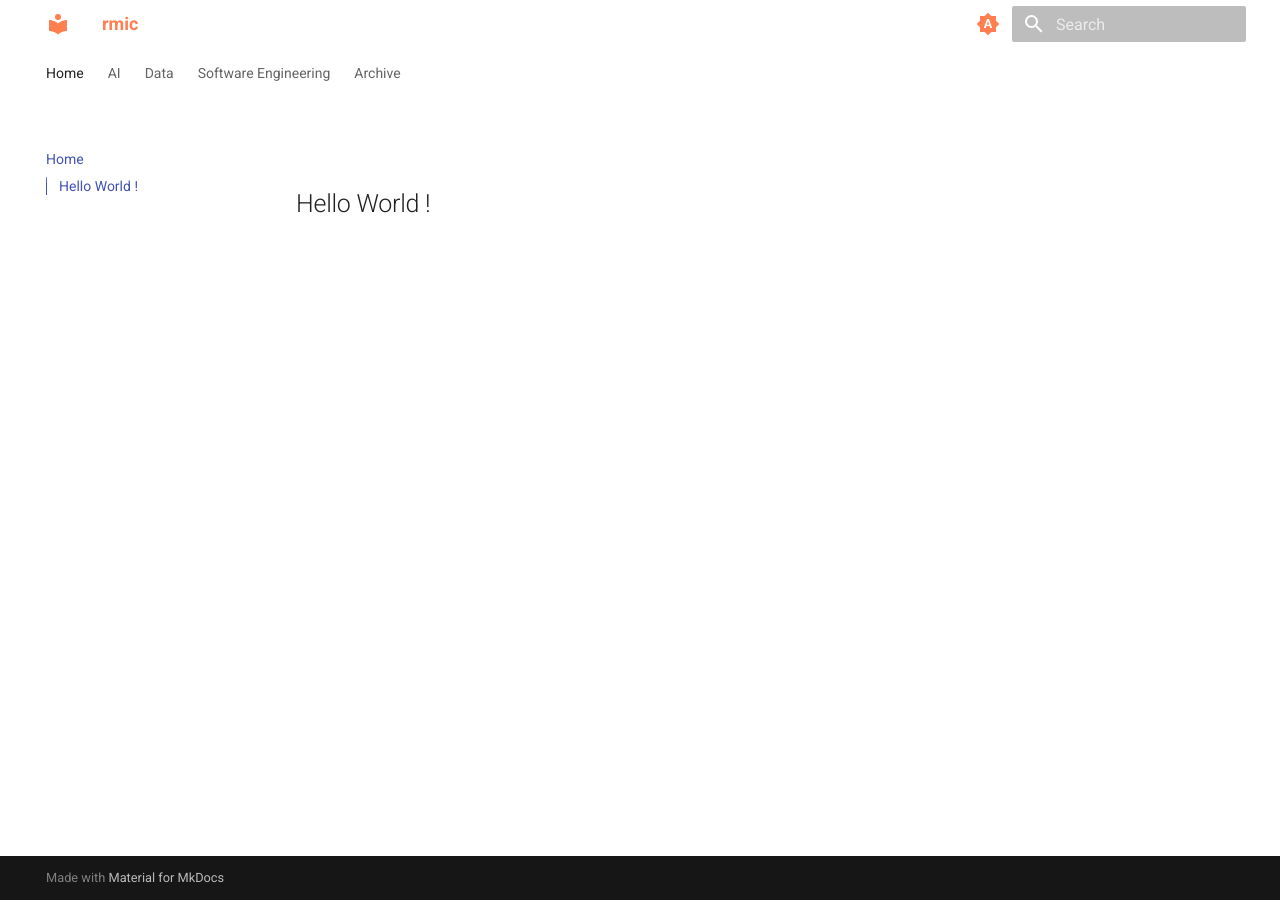
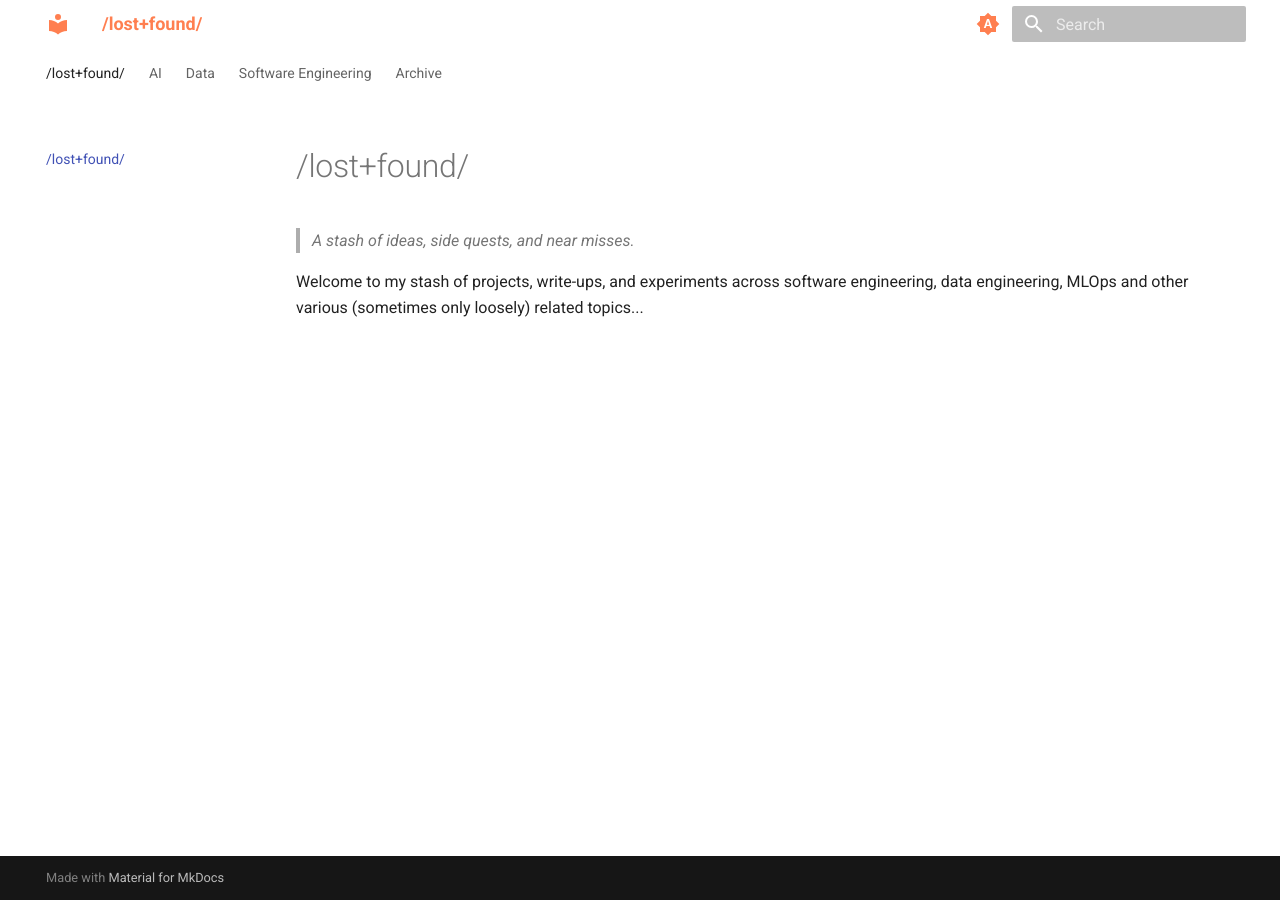
Before and after one commit to rmic/rmic.github.io, an MkDocs documentation site: the page built from docs/index.md, in a window 1280 px wide. Built offline with MkDocs 1.6.1 and Material for MkDocs 9.7.7, drawn with Linux system fonts in a browser that asks for light colours.

Commit message:
title and tagline

```diff
--- a/docs/index.md
+++ b/docs/index.md
@@ -1 +1,5 @@
-## Hello World !
+# /lost+found/
+
+> _A stash of ideas, side quests, and near misses._
+
+Welcome to my stash of projects, write-ups, and experiments across software engineering, data engineering, MLOps and other various (sometimes only loosely) related topics...
--- a/mkdocs.yml
+++ b/mkdocs.yml
@@ -1,5 +1,6 @@
-site_name: "rmic"
+site_name: "/lost+found/"
 site_url: "https://rmic.github.io/"
+site_description: "A stash of ideas, side quests, and near misses."
 
 plugins:
   - blog:
```
